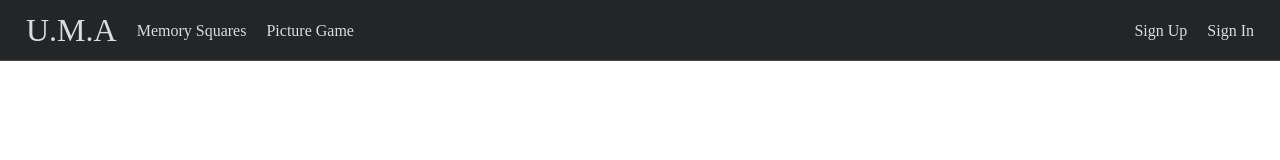
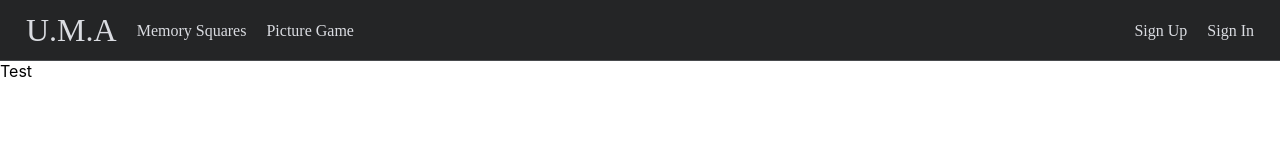
Before and after one commit to adithya-somasundaram/uma, a React (Create React App) app: page /my-profile in a window 1280 px wide. Shown: the top 160 px of the page. Built offline with nearby package versions, Linux system fonts and the light colour scheme.

Commit message:
My Profile template

```diff
--- a/src/App.js
+++ b/src/App.js
@@ -14,6 +14,7 @@ import CustomPicUpload from './components/CustomPicUpload'
 import CustomPicGame from './components/CustomPicGame'
 import SignUp from './components/SignUp'
 import SignIn from './components/SignIn'
+import MyProfile from './components/MyProfile'
 
 // hooks
 import {User} from './User'
@@ -34,7 +35,7 @@ function App() {
           <Route exact path="/picture-game/default" component={DefaultPicGame} />
           <Route exact path="/picture-game/create" component={CustomPicUpload} />
           <Route exact path="/picture-game/custom" render={(props)=><CustomPicGame {...props} user={value}/>} />
-          {/* <Route path="/my-profile" component={MyProfile} /> */}
+          <Route exact path="/my-profile" component={MyProfile} />
           <Route exact path="/sign-up" component={SignUp} />
           <Route exact path="/sign-in" component={SignIn} />
         </User.Provider>
--- /dev/null
+++ b/src/components/MyProfile.js
@@ -0,0 +1,11 @@
+import React from 'react'
+
+function MyProfile(){
+    return (
+        <div>
+            Test
+        </div>
+    )
+}
+
+export default MyProfile;
--- a/src/components/Navbar.js
+++ b/src/components/Navbar.js
@@ -88,7 +88,7 @@ function Navbar() {
                         <li>Picture Game</li>
                     </Link>
                     <div style={rightSide}>
-                        <Link to='/sign-in' style={buttons}>
+                        <Link to='/my-profile' style={buttons}>
                             <li>My Profile</li>
                         </Link>
                         <button style={signOut} onClick={() => {
```
